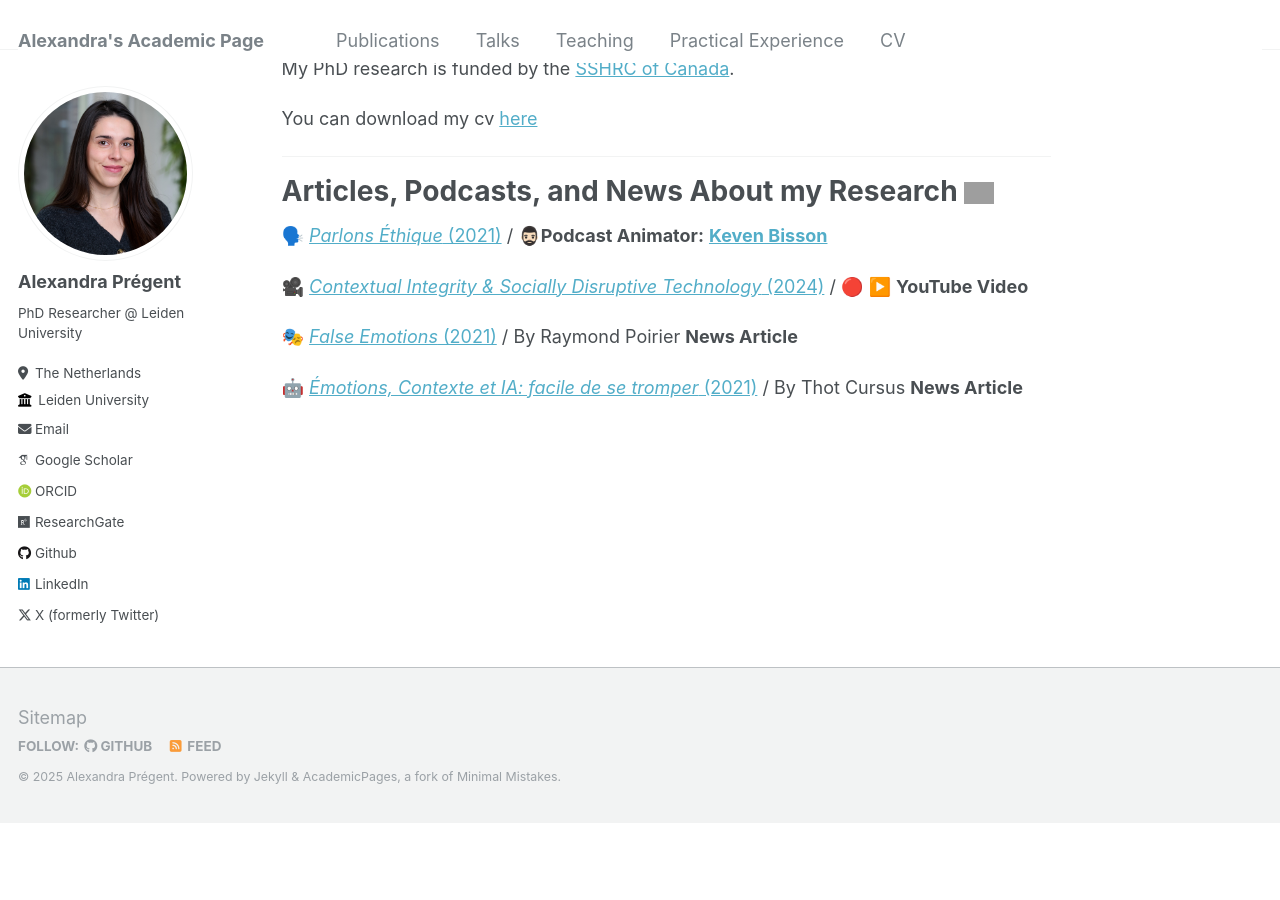
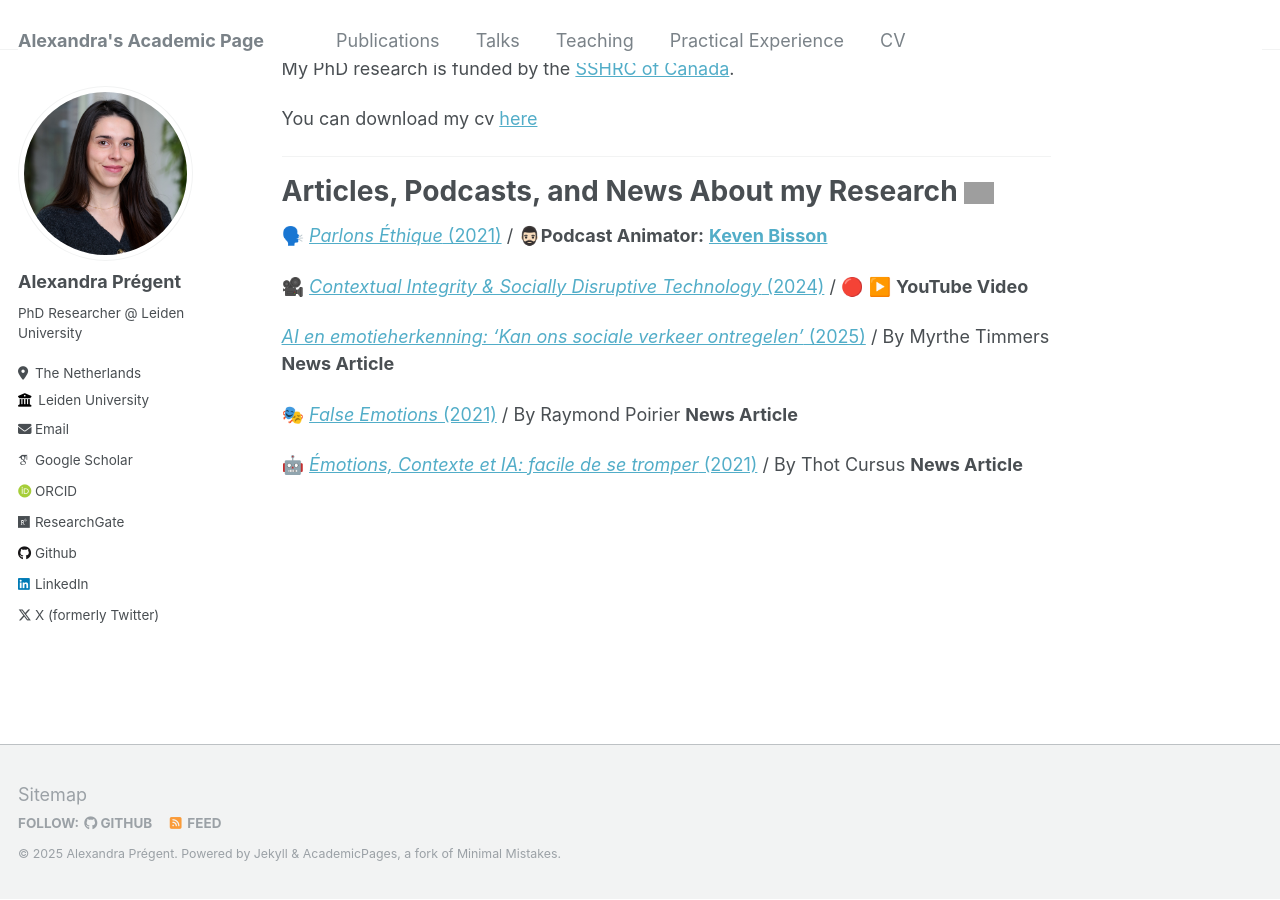
Before and after one commit to AlexandraPregent/AlexandraPregent.github.io, a Jekyll site: the page built from _pages/about.md, in a window 1280 px wide and 900 px high, scrolled down 977 px. Built offline with Jekyll 4.4.1, drawn with Linux system fonts in a browser that asks for light colours; some web fonts are replaced; before the commit the page ends 1799 px from its top, so only the background shows below that; grey boxes are pictures that could not be loaded.

Commit message:
Update about.md

```diff
--- a/_pages/about.md
+++ b/_pages/about.md
@@ -33,6 +33,8 @@ You can download my cv [here](https://AlexandraPregent.github.io/files/Alexandra
 
 🎥  [*Contextual Integrity & Socially Disruptive Technology* (2024)](https://www.youtube.com/watch?v=hEOm9ITLa4Q) / 🔴 ▶️ **YouTube Video**
 
+[*AI en emotieherkenning: ‘Kan ons sociale verkeer ontregelen’* (2025)](https://www.universiteitleiden.nl/nieuws/2025/07/ai-en-emotieherkenning-kan-ons-sociale-verkeer-ontregelen) / By Myrthe Timmers **News Article**
+
 🎭  [*False Emotions* (2021)](https://www.fp.ulaval.ca/actualites/alexandra-pregent-etudiante-a-la-maitrise-en-philosophie-a-presente-ses-travaux-dans-le-cadre-de-la-semaine-numeriqc) / By Raymond Poirier **News Article**
 
 🤖  [*Émotions, Contexte et IA: facile de se tromper* (2021)](https://cursus.edu/fr/22736/emotions-contexte-et-ia-facile-de-se-tromper) / By Thot Cursus **News Article**
```
